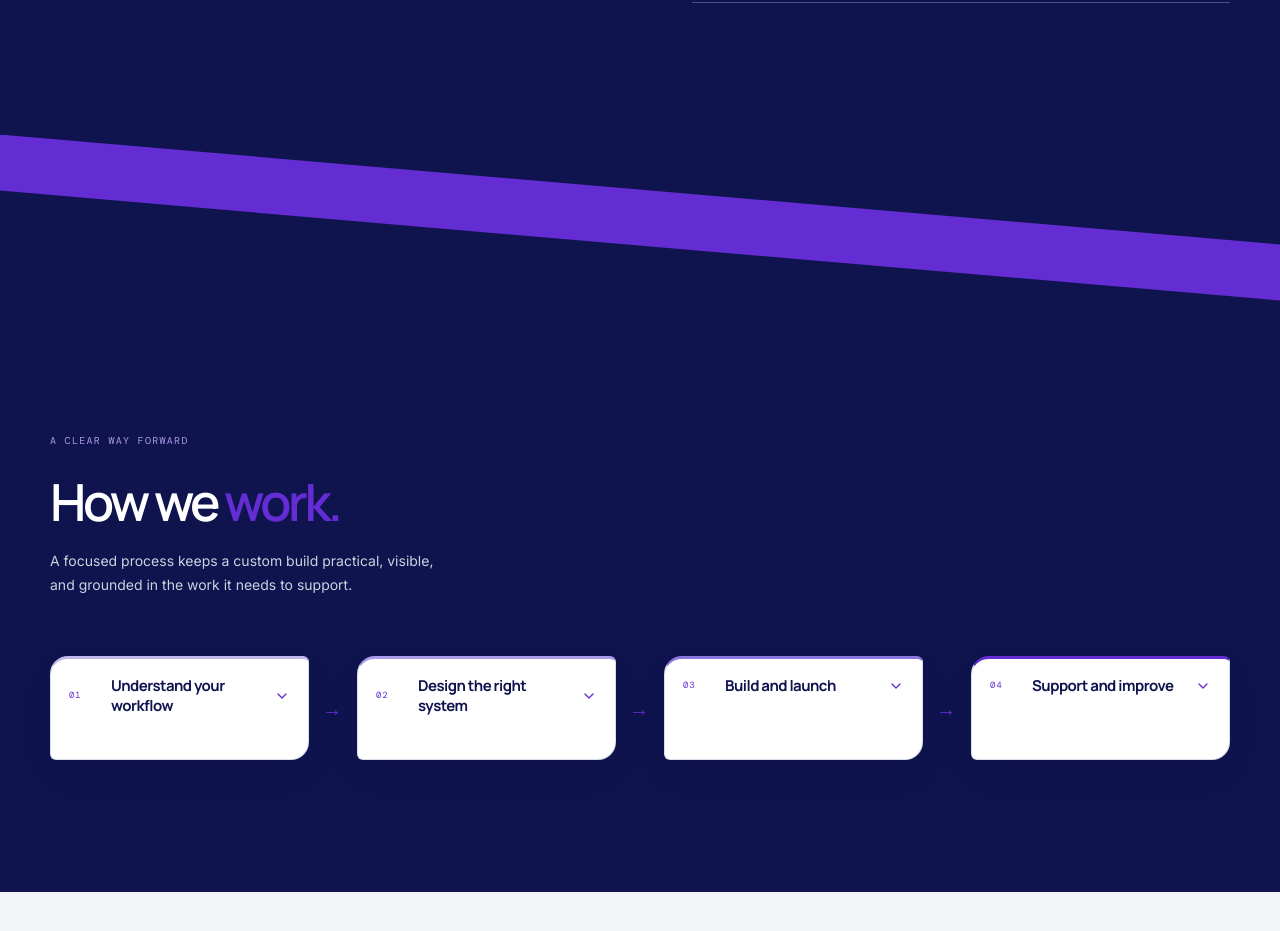
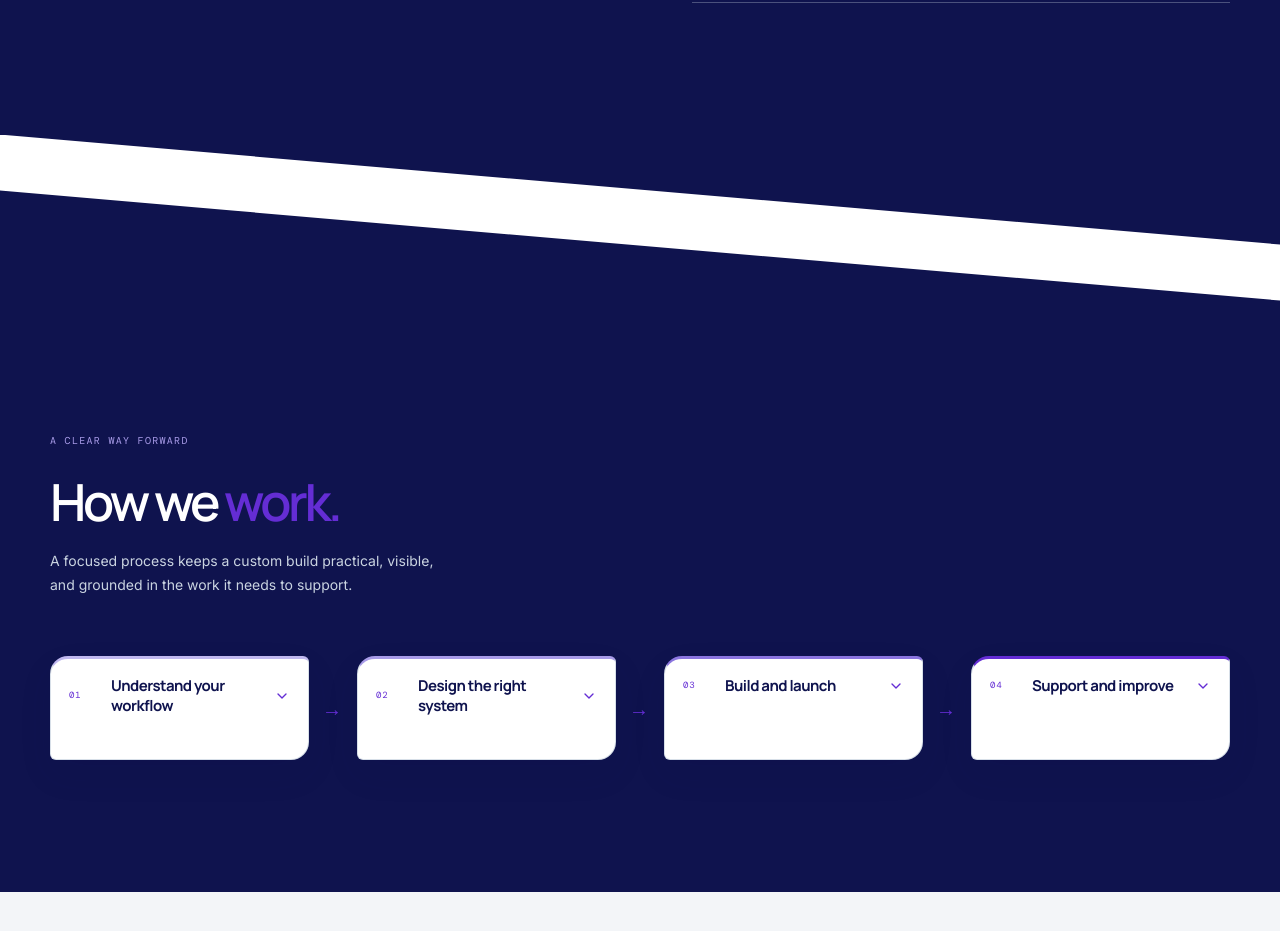
Before and after one commit to Kedros-dev/kedros, a Next.js app: page / in a window 1280 px wide. Shown: the part 3600-4531 px from the top of the page. Built offline with nearby package versions, Linux system fonts and the light colour scheme.

Commit message:
Make section divider white

```diff
--- a/app/globals.css
+++ b/app/globals.css
@@ -168,7 +168,7 @@ h1 em { color: #642dd4; font-style: normal; }
 
 .value-section { background: #0f134e; color: #fff; }
 .dark-section-divider { background: #0f134e; height: 166px; overflow: hidden; position: relative; width: 100%; }
-.dark-section-divider::before { background: #642dd4; clip-path: polygon(0 0, 100% 110px, 100% 100%, 0 calc(100% - 110px)); content: ""; inset: 0; position: absolute; }
+.dark-section-divider::before { background: #fff; clip-path: polygon(0 0, 100% 110px, 100% 100%, 0 calc(100% - 110px)); content: ""; inset: 0; position: absolute; }
 .value-grid { display: grid; gap: 13%; grid-template-columns: 1fr 1.1fr; }
 .value-intro .eyebrow { color: #cad4e1; }
 .value-intro h2 { font-size: clamp(38px, 4.2vw, 57px); font-weight: 600; letter-spacing: -.07em; line-height: 1.08; margin-bottom: 24px; }
```
